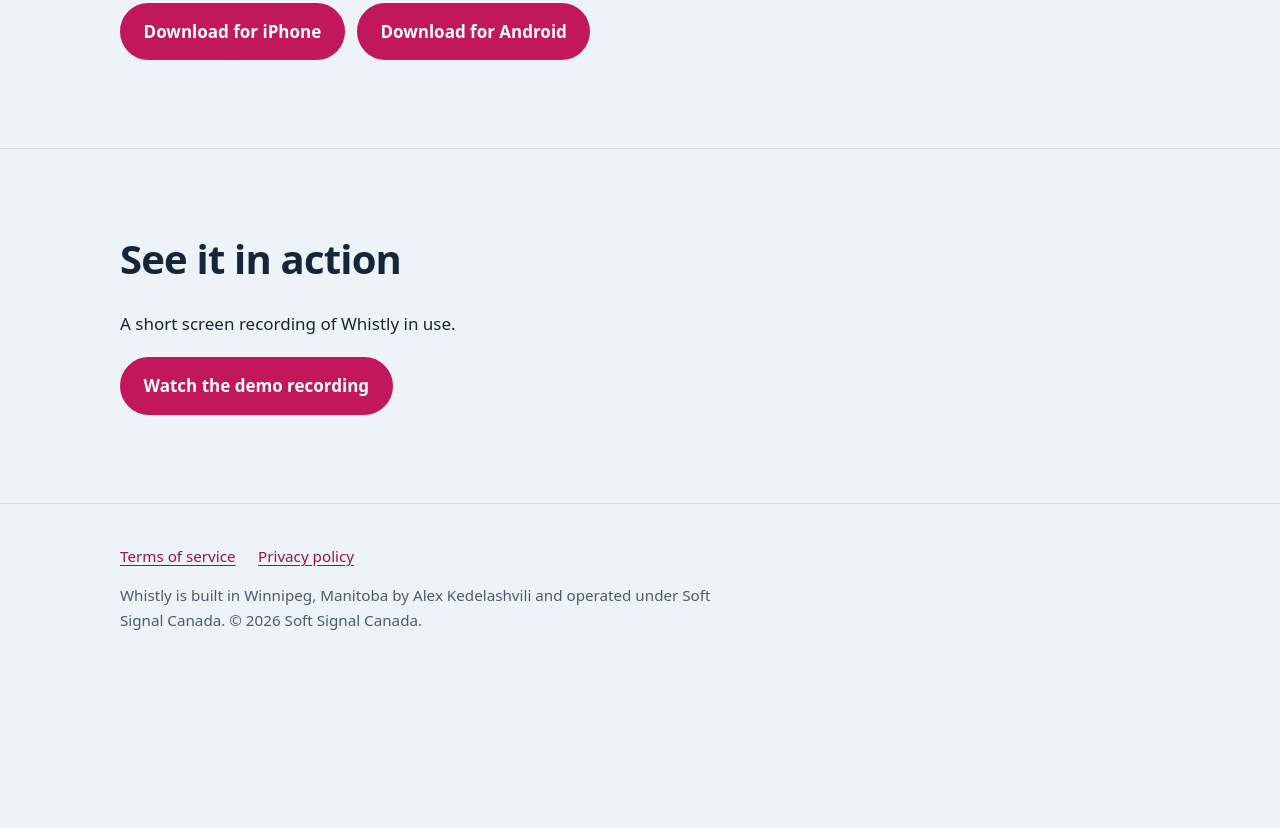
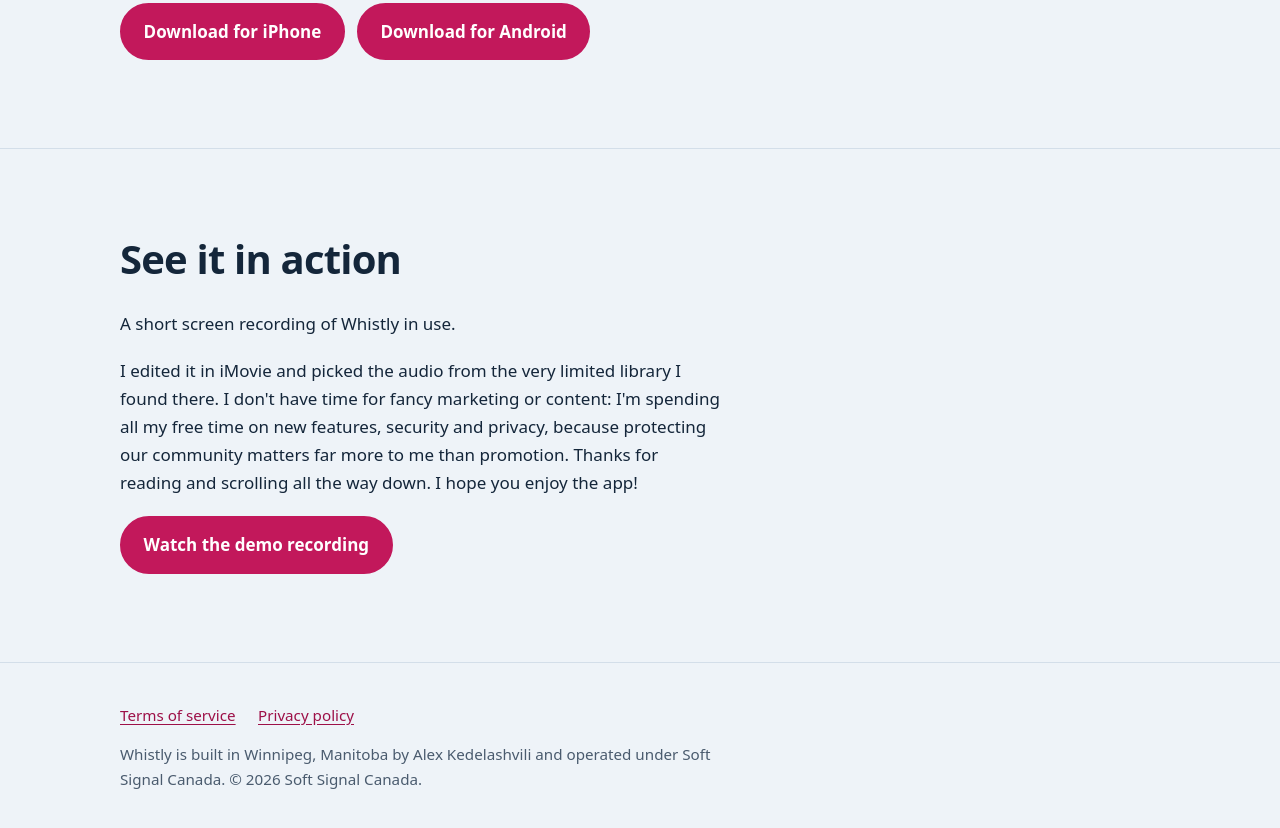
Before and after one commit to SoftSignalCanada/Whistly, a plain HTML site: page index.html in a window 1280 px wide. Shown: the part 5418-6246 px from the top of the page. Before the commit the page ends 6107 px from the top, so only its background shows below. Drawn offline with Linux system fonts and the light colour scheme.

Commit message:
screen recording explained

```diff
--- a/index.html
+++ b/index.html
@@ -390,6 +390,7 @@
       <div class="section-head"><h2>See it in action</h2></div>
       <div id="demo-embed" class="embed" hidden></div>
       <p>A short screen recording of Whistly in use.</p>
+      <p>I edited it in iMovie and picked the audio from the very limited library I found there. I don't have time for fancy marketing or content: I'm spending all my free time on new features, security and privacy, because protecting our community matters far more to me than promotion. Thanks for reading and scrolling all the way down. I hope you enjoy the app!</p>
       <div class="actions" style="margin-top:0">
         <a class="btn" href="https://youtu.be/gkmsI4sOWH0" rel="noopener">Watch the demo recording</a>
       </div>
```
